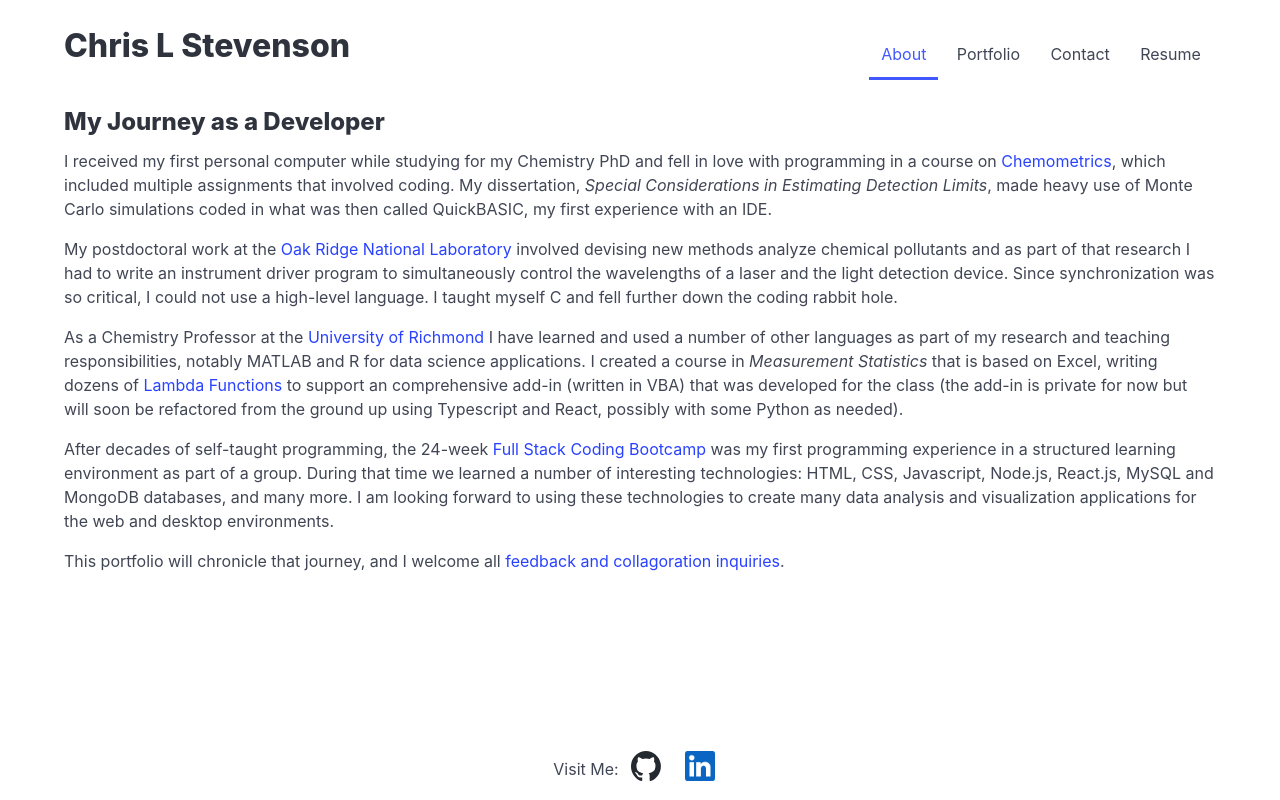
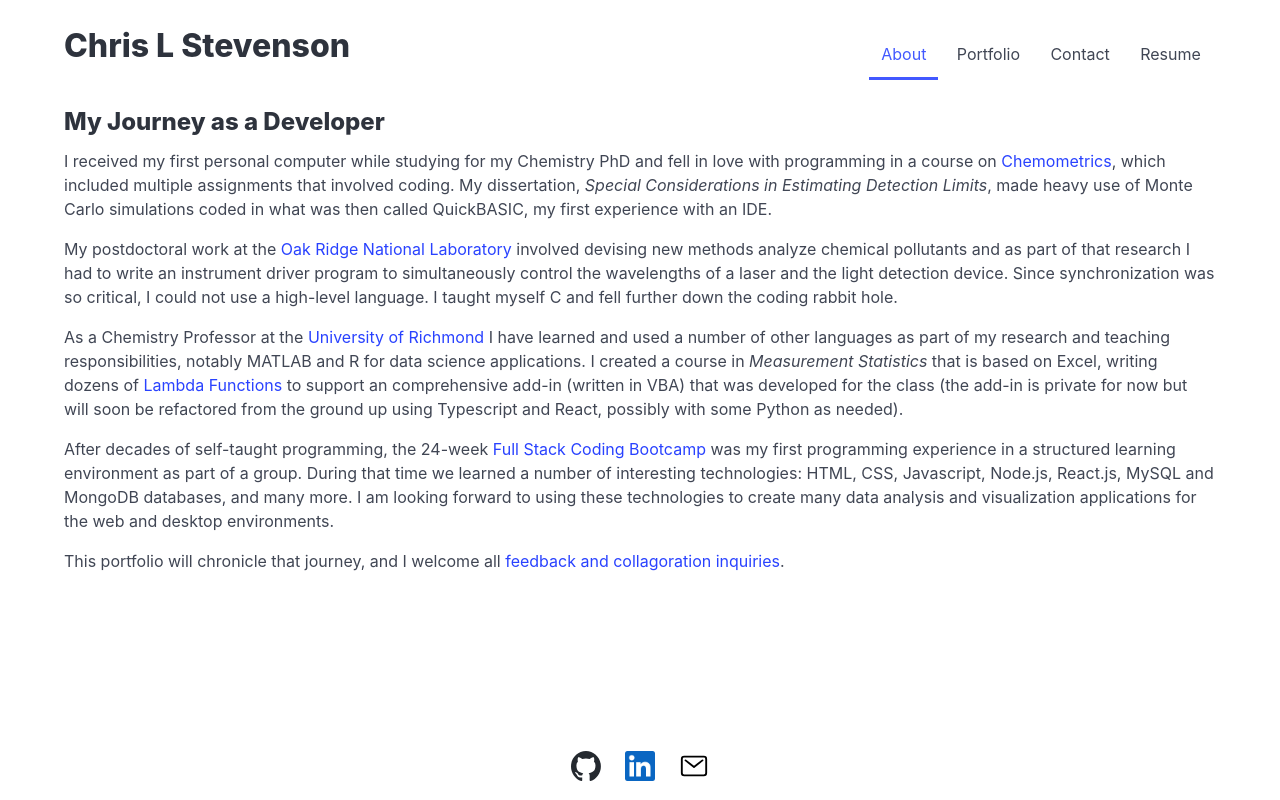
Before and after one commit to clstevenson/my-dev-portfolio, a React (Vite) app: page / in a window 1280 px wide. Built offline with nearby package versions, Linux system fonts and the light colour scheme.

Commit message:
Put notification component in separate file
- potential reusability

```diff
--- a/src/components/Footer.jsx
+++ b/src/components/Footer.jsx
@@ -2,13 +2,16 @@ export default function Footer() {
   return (
     <footer className='footer'>
       <div className="columns is-vcentered">
-        <p>Visit Me: </p>
+        {/* <p>Visit Me: </p> */}
         <a href="https://github.com/clstevenson" target="_new" className='mx-3'>
           <img alt="GitHub link" width="30px" src="./src/assets/GitHub.svg"/>
         </a>
         <a href="https://www.linkedin.com/in/chris-stevenson-72bb2b18/" className='mx-3'>
           <img alt="LinkedIn link" width="30px" src="./src/assets/In-Blue-40.png"/>
         </a>
+        <a href="mailto:cstevens@richmond.edu" className='mx-3'>
+          <img alt="Email" width="30px" src="./src/assets/mail-outline.svg"/>
+        </a>
       </div>
     </footer>
   )
--- /dev/null
+++ b/src/components/Notification.jsx
@@ -0,0 +1,10 @@
+// Error component displays a notification message
+// (if input field is empty or email is invalid)
+
+export default function Notification({ message }) {
+  return (
+    <div className="box mt-2 notification is-info">
+      <p className='is-size-5'> {message} </p>
+    </div>
+  )
+};
--- a/src/pages/Contact.jsx
+++ b/src/pages/Contact.jsx
@@ -1,12 +1,5 @@
 import { useState } from 'react';
-
-// Error component displays a notification message
-// (if input field is empty or email is invalid)
-const Error = ({ message }) => (
-  <div className="box mt-2 notification is-info">
-    <p className='is-size-5'> {message} </p>
-  </div>
-)
+import Notify from '../components/Notification'
 
 export default function Contact() {
   // states and setters
@@ -24,13 +17,12 @@ export default function Contact() {
         className="box"
         onSubmit={e => {
           e.preventDefault();
-          window.alert(
-            `Hello, ${name}. Email functionality is currently not available, please email me at cstevens@richmond.edu.`
+          setError(
+            `Hello, ${name}. This form cannot set an email yet, please email me at cstevens@richmond.edu by clicking the email icon below.`
           )
           setName('');
           setEmail('');
           setMessage('');
-          setError('');
         }}
       >
         <label htmlFor="name-field" className="mt-1 label">Name:</label>
@@ -84,7 +76,7 @@ export default function Contact() {
         </textarea>
 
         {/* display error notification when triggered */}
-        {error && <Error message={error} />}
+        {error && <Notify message={error} />}
 
         <button type="submit" className="button mt-2">Submit</button>
       </form>
```
Also changed, not shown: src/assets/mail-outline.svg (added).
